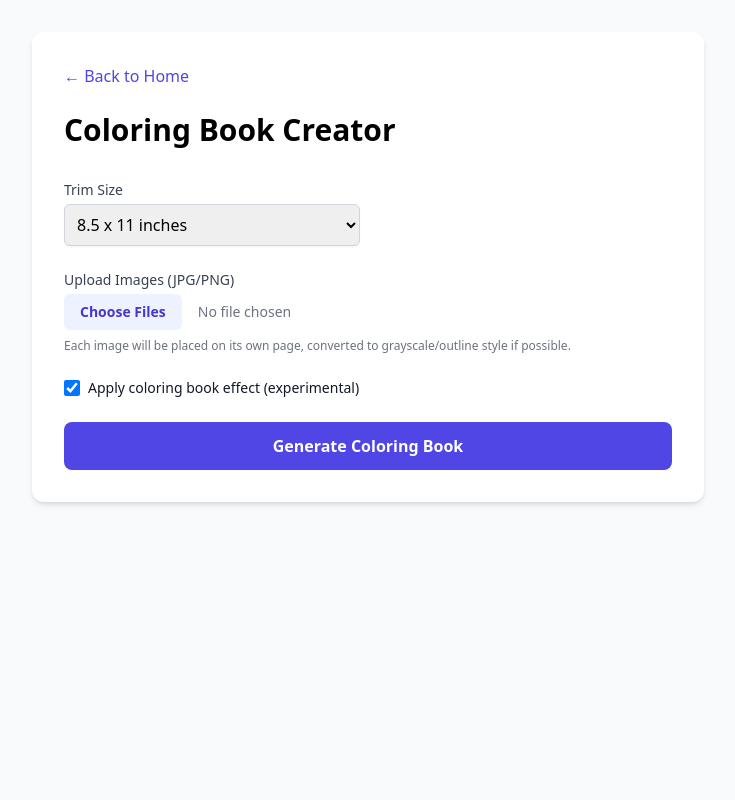
After one commit to julisunkan/LowBookCreator, a Flask app: page /coloring in a window 1280 px wide. The commit adds this page. Shown: the whole page, without its empty margins (272-1007 px from the left). Run offline with Flask 3, Linux system fonts and the light colour scheme; some libraries are stand-ins or nearby versions.

Commit message:
Add coloring book creation functionality to the web application
Introduce a new route '/coloring' for uploading images, processing them into coloring pages with an optional outline effect, and generating a PDF book. Image processing uses Pillow for grayscale conversion and edge detection. PDF generation handles image scaling to fit KDP trim sizes.

Replit-Commit-Author: Agent
Replit-Commit-Session-Id: 255fee96-54c2-4df3-9943-c71a6ee0e229
Replit-Commit-Checkpoint-Type: full_checkpoint
Replit-Commit-Event-Id: c35f85c1-ff1b-4001-98a2-c5f72d036b41
Replit-Helium-Checkpoint-Created: true

```diff
--- a/app.py
+++ b/app.py
@@ -3,7 +3,7 @@ import uuid
 import pandas as pd
 from flask import Flask, render_template, request, send_from_directory, jsonify, redirect, url_for
 from database import get_db_connection, init_db
-from utils import generate_pdf, validate_trim_size, calculate_spine_width
+from utils import generate_pdf, validate_trim_size, calculate_spine_width, process_coloring_image, generate_coloring_pdf
 from models import generate_random_title
 import zipfile
 
@@ -15,6 +15,42 @@ if not os.path.exists(EXPORTS_DIR):
 
 # Initialize DB on start
 init_db()
+
+@app.route('/coloring', methods=['GET', 'POST'])
+def coloring():
+    if request.method == 'POST':
+        images = request.files.getlist('images')
+        trim = request.form.get('trim', '8.5x11').split('x')
+        width, height = float(trim[0]), float(trim[1])
+        outline = 'outline_effect' in request.form
+
+        processed_paths = []
+        for img in images:
+            if img.filename == '': continue
+            ext = os.path.splitext(img.filename)[1]
+            temp_name = f"temp_{uuid.uuid4()}{ext}"
+            temp_path = os.path.join(EXPORTS_DIR, temp_name)
+            img.save(temp_path)
+
+            proc_name = f"proc_{uuid.uuid4()}.png"
+            proc_path = os.path.join(EXPORTS_DIR, proc_name)
+            process_coloring_image(temp_path, proc_path, outline=outline)
+            processed_paths.append(proc_path)
+            os.remove(temp_path)
+
+        if processed_paths:
+            filename = f"coloring_{uuid.uuid4()}.pdf"
+            filepath = os.path.join(EXPORTS_DIR, filename)
+            generate_coloring_pdf(filepath, processed_paths, width, height)
+
+            # Cleanup processed images
+            for p in processed_paths:
+                try: os.remove(p)
+                except: pass
+
+            return redirect(url_for('preview', filename=filename))
+
+    return render_template('coloring.html')
 
 @app.route('/')
 def index():
--- /dev/null
+++ b/templates/coloring.html
@@ -0,0 +1,41 @@
+<!DOCTYPE html>
+<html lang="en">
+<head>
+    <meta charset="UTF-8">
+    <meta name="viewport" content="width=device-width, initial-scale=1.0">
+    <title>Coloring Book - L-C Book Creator</title>
+    <script src="https://cdn.tailwindcss.com"></script>
+</head>
+<body class="bg-gray-50 min-h-screen p-8">
+    <div class="max-w-2xl mx-auto bg-white p-8 rounded-xl shadow-md">
+        <a href="/" class="text-indigo-600 hover:underline mb-6 inline-block">&larr; Back to Home</a>
+        <h1 class="text-3xl font-bold mb-8">Coloring Book Creator</h1>
+
+        <form method="POST" enctype="multipart/form-data" class="space-y-6">
+            <div class="grid grid-cols-2 gap-4">
+                <div>
+                    <label class="block text-sm font-medium text-gray-700">Trim Size</label>
+                    <select name="trim" class="mt-1 block w-full border border-gray-300 rounded-md shadow-sm p-2">
+                        <option value="8.5x11">8.5 x 11 inches</option>
+                        <option value="8x10">8 x 10 inches</option>
+                        <option value="6x9">6 x 9 inches</option>
+                    </select>
+                </div>
+            </div>
+
+            <div>
+                <label class="block text-sm font-medium text-gray-700">Upload Images (JPG/PNG)</label>
+                <input type="file" name="images" multiple accept="image/*" required class="mt-1 block w-full text-sm text-gray-500 file:mr-4 file:py-2 file:px-4 file:rounded-md file:border-0 file:text-sm file:font-semibold file:bg-indigo-50 file:text-indigo-700 hover:file:bg-indigo-100">
+                <p class="mt-2 text-xs text-gray-500">Each image will be placed on its own page, converted to grayscale/outline style if possible.</p>
+            </div>
+
+            <div class="flex items-center">
+                <input type="checkbox" name="outline_effect" id="outline_effect" checked class="h-4 w-4 text-indigo-600 border-gray-300 rounded">
+                <label for="outline_effect" class="ml-2 block text-sm text-gray-900">Apply coloring book effect (experimental)</label>
+            </div>
+
+            <button type="submit" class="w-full bg-indigo-600 text-white font-bold py-3 rounded-lg hover:bg-indigo-700 transition">Generate Coloring Book</button>
+        </form>
+    </div>
+</body>
+</html>
--- a/templates/index.html
+++ b/templates/index.html
@@ -13,6 +13,7 @@
             <div class="space-x-4">
                 <a href="/notebook" class="text-gray-600 hover:text-indigo-600">Notebook</a>
                 <a href="/planner" class="text-gray-600 hover:text-indigo-600">Planner</a>
+                <a href="/coloring" class="text-gray-600 hover:text-indigo-600">Coloring Book</a>
                 <a href="/bulk" class="text-gray-600 hover:text-indigo-600">Bulk Upload</a>
             </div>
         </div>
@@ -39,6 +40,11 @@
                 <h2 class="text-xl font-bold mb-4">Bulk Generation</h2>
                 <p class="text-gray-600 mb-6">Upload a CSV to generate dozens of books at once.</p>
                 <a href="/bulk" class="inline-block bg-indigo-600 text-white px-6 py-2 rounded-lg hover:bg-indigo-700">Bulk CSV</a>
+            </div>
+            <div class="bg-white p-6 rounded-xl shadow-md">
+                <h2 class="text-xl font-bold mb-4">Coloring Books</h2>
+                <p class="text-gray-600 mb-6">Convert images into coloring pages and generate books.</p>
+                <a href="/coloring" class="inline-block bg-indigo-600 text-white px-6 py-2 rounded-lg hover:bg-indigo-700">Create Coloring Book</a>
             </div>
         </div>
 
```
Also changed, not shown: utils.py (+38 -0 lines), 3 other files.
